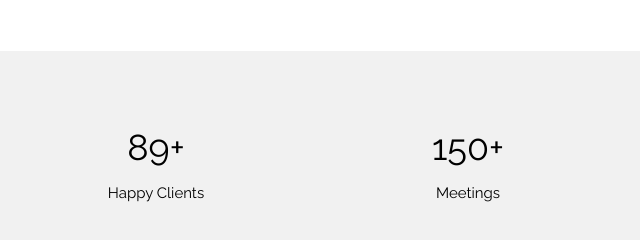
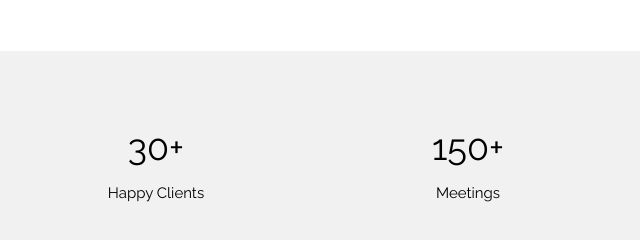
Before and after one commit to Vg17014/CAVBG, a plain HTML site: page index.html in a window 1280 px wide. Shown: the part 2420-2660 px from the top of the page, 640-1280 px from the left. Drawn offline with nearby package versions, Linux system fonts and the light colour scheme.

Commit message:
Update index.html

```diff
--- a/index.html
+++ b/index.html
@@ -145,7 +145,7 @@ body, html {
     <br>Projects Done
   </div>
   <div class="w3-quarter">
-    <span class="w3-xxlarge">89+</span>
+    <span class="w3-xxlarge">30+</span>
     <br>Happy Clients
   </div>
   <div class="w3-quarter">
```
